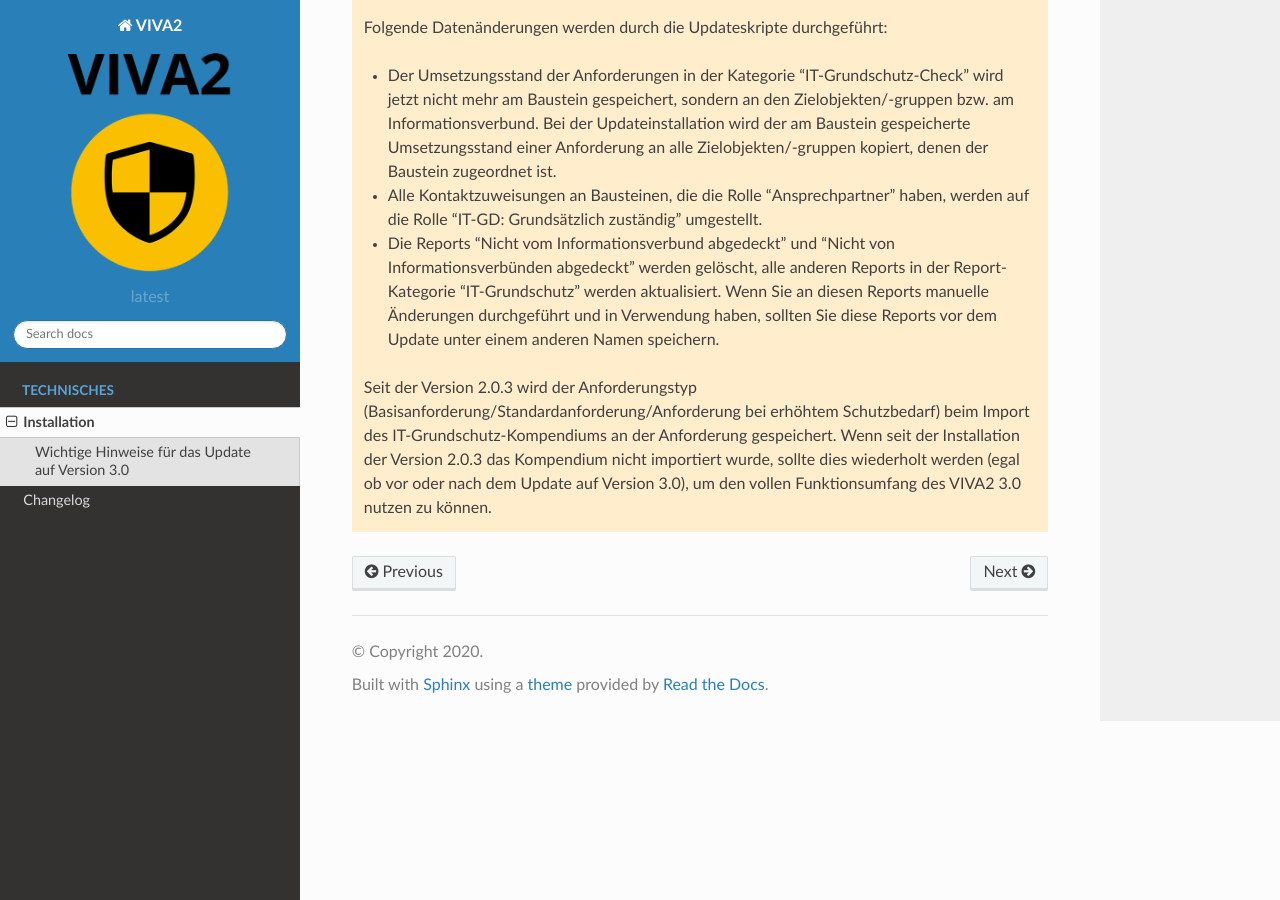
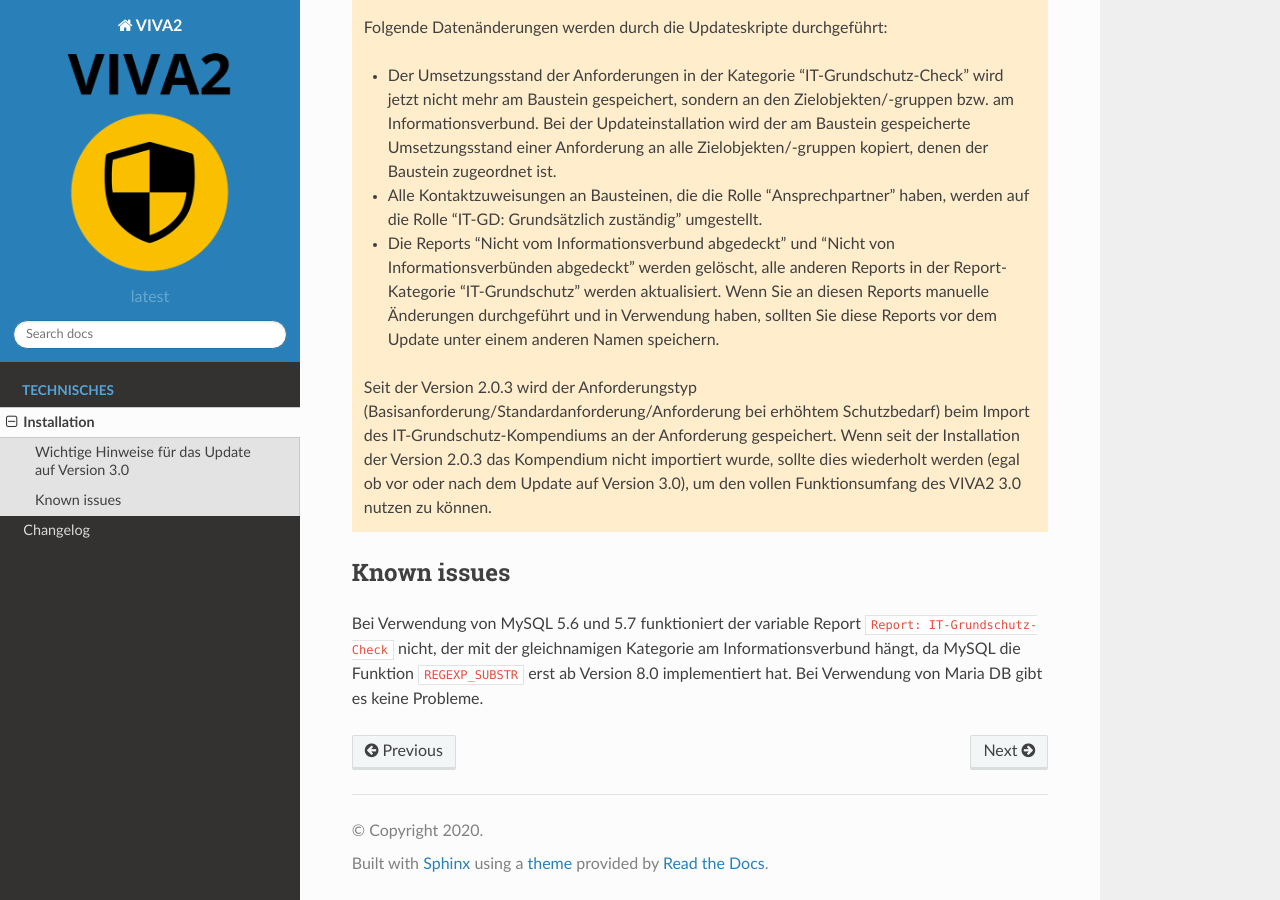
Before and after one commit to becon-de/isms.addon.docs, a Sphinx documentation site: the page built from doc/installation.rst, in a window 1280 px wide and 900 px high, scrolled down 625 px. Built offline with Sphinx 7.4.7 and the Read the Docs theme 2.0.0, drawn with Linux system fonts in a browser that asks for light colours.

Commit message:
Add "Known issues" section

```diff
--- a/doc/installation.rst
+++ b/doc/installation.rst
@@ -26,3 +26,10 @@
 	* Die Reports "Nicht vom Informationsverbund abgedeckt" und "Nicht von Informationsverbünden abgedeckt" werden gelöscht, alle anderen Reports in der Report-Kategorie "IT-Grundschutz" werden aktualisiert. Wenn Sie an diesen Reports manuelle Änderungen durchgeführt und in Verwendung haben, sollten Sie diese Reports vor dem Update unter einem anderen Namen speichern.
 
 	Seit der Version 2.0.3 wird der Anforderungstyp (Basisanforderung/Standardanforderung/Anforderung bei erhöhtem Schutzbedarf) beim Import des IT-Grundschutz-Kompendiums an der Anforderung gespeichert. Wenn seit der Installation der Version 2.0.3 das Kompendium nicht importiert wurde, sollte dies wiederholt werden (egal ob vor oder nach dem Update auf Version  3.0), um den vollen Funktionsumfang des VIVA2 3.0 nutzen zu können.
+
+
+*********
+Known issues
+*********
+
+Bei Verwendung von MySQL 5.6 und 5.7 funktioniert der variable Report ``Report: IT-Grundschutz-Check`` nicht, der mit der gleichnamigen Kategorie am Informationsverbund hängt, da MySQL die Funktion ``REGEXP_SUBSTR`` erst ab Version 8.0 implementiert hat. Bei Verwendung von Maria DB gibt es keine Probleme.
```
